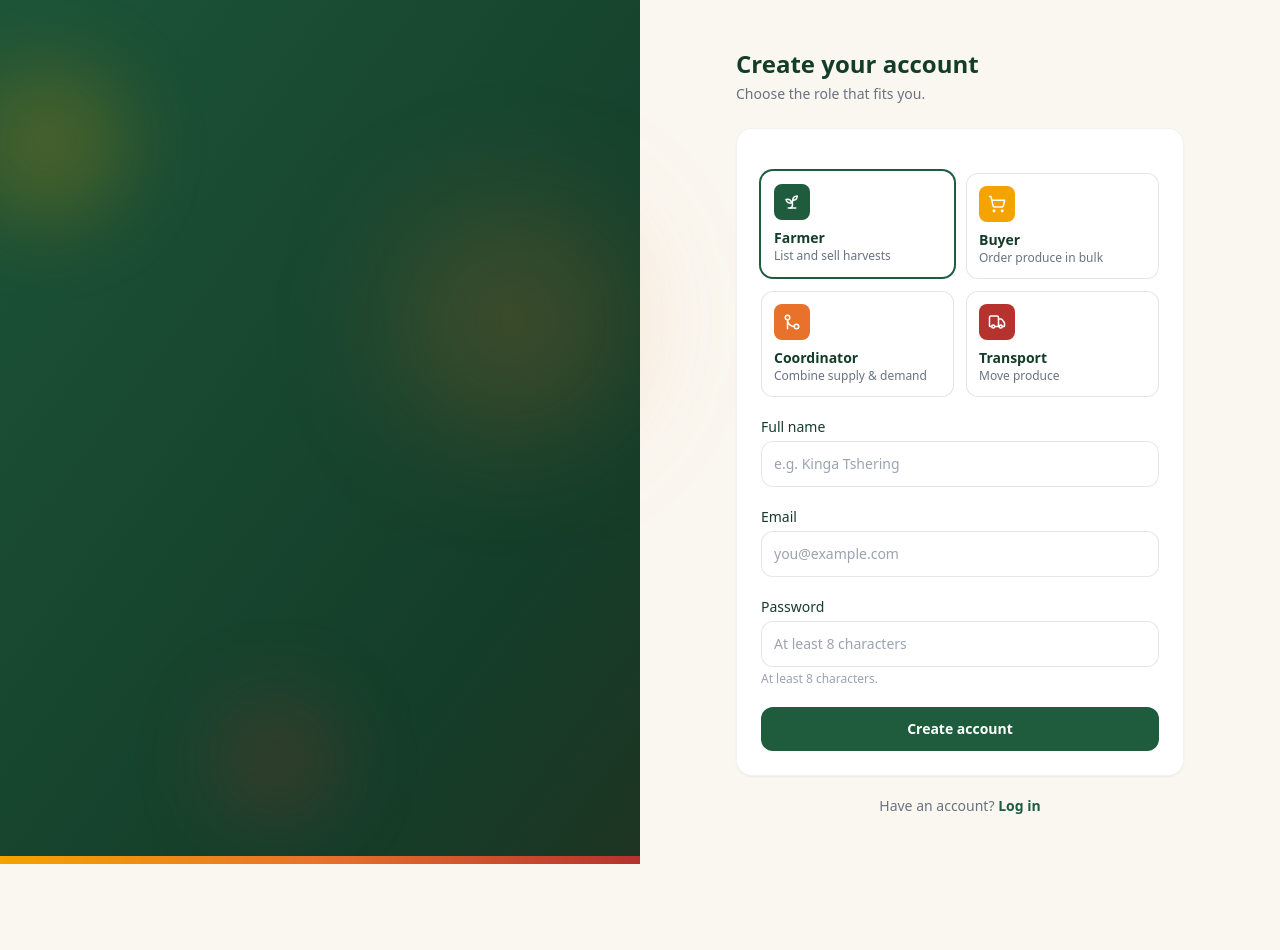
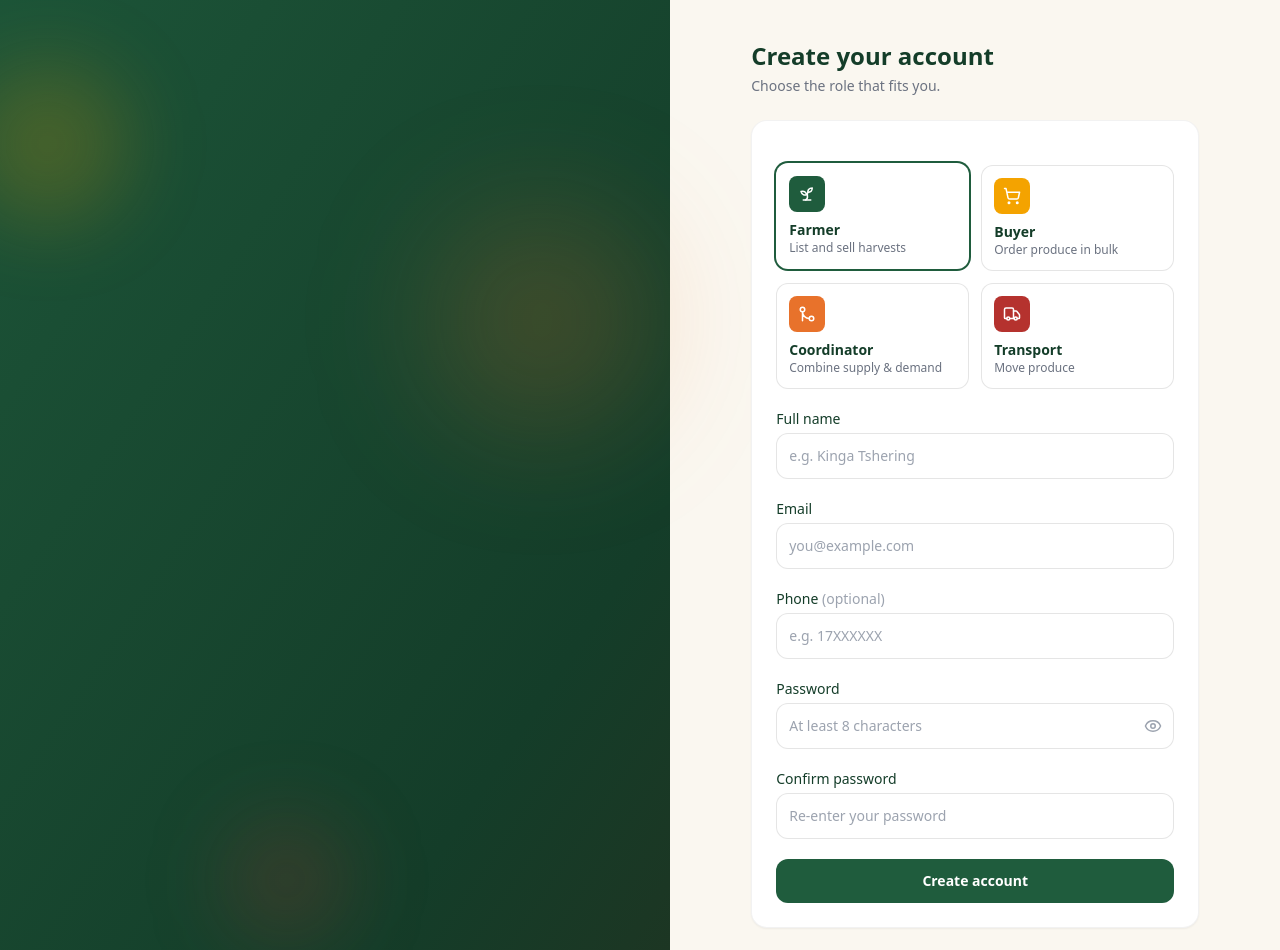
Before and after one commit to KingaTshering10/DrukAgriLink, a Next.js app: page /register in a window 1280 px wide. Shown: the top 950 px of the page. Before the commit the page ends 864 px from the top, so only its background shows below. Built offline with nearby package versions, Linux system fonts and the light colour scheme.

Commit message:
changed the registration page

```diff
--- a/src/app/(auth)/register/page.tsx
+++ b/src/app/(auth)/register/page.tsx
@@ -2,7 +2,7 @@
 import { useState } from "react";
 import { useFormState, useFormStatus } from "react-dom";
 import Link from "next/link";
-import { Sprout, ShoppingCart, GitMerge, Truck } from "lucide-react";
+import { Sprout, ShoppingCart, GitMerge, Truck, Eye, EyeOff, Check } from "lucide-react";
 import { signUp } from "../actions";
 
 const OPTIONS = [
@@ -12,26 +12,42 @@ const OPTIONS = [
   { role: "transport", icon: Truck, label: "Transport", hint: "Move produce", accent: "#b5322e" },
 ] as const;
 
-function Submit() {
+const PERKS = [
+  "Reach institutional buyers across Bhutan",
+  "Fair, transparent pricing — no hidden fees",
+  "Share transport and cut delivery costs",
+];
+
+function Submit({ disabled }: { disabled: boolean }) {
   const { pending } = useFormStatus();
-  return <button className="btn-primary w-full" disabled={pending}>{pending ? "Creating…" : "Create account"}</button>;
+  return (
+    <button className="btn-primary w-full" disabled={pending || disabled}>
+      {pending ? "Creating…" : "Create account"}
+    </button>
+  );
 }
 
 export default function Register() {
   const [role, setRole] = useState<string>("farmer");
+  const [password, setPassword] = useState("");
+  const [confirm, setConfirm] = useState("");
+  const [showPw, setShowPw] = useState(false);
   const [state, action] = useFormState(signUp, null as { error?: string } | null);
 
+  const mismatch = confirm.length > 0 && password !== confirm;
+  const matched = confirm.length > 0 && password === confirm;
+
   return (
-    <main className="min-h-screen overflow-hidden md:grid md:grid-cols-2">
-      {/* LEFT — animated Bhutanese welcome panel (desktop) */}
+    <main className="min-h-screen overflow-hidden md:grid md:grid-cols-[1.1fr_1fr]">
+      {/* LEFT — animated welcome panel */}
       <aside className="relative hidden md:block">
         <div className="animate-gradient absolute inset-0 bg-gradient-to-br from-forest via-forest-dark to-[#3a1d0e]" />
         <div className="animate-floaty absolute -left-8 top-16 h-40 w-40 rounded-full bg-saffron/20 blur-2xl" />
         <div className="animate-floaty absolute right-4 top-52 h-56 w-56 rounded-full bg-marigold/20 blur-3xl" style={{ animationDelay: "1.5s" }} />
-        <div className="animate-floaty absolute bottom-10 left-1/3 h-32 w-32 rounded-full bg-crimson/20 blur-2xl" style={{ animationDelay: "3s" }} />
+        <div className="animate-floaty absolute bottom-16 left-1/3 h-32 w-32 rounded-full bg-crimson/20 blur-2xl" style={{ animationDelay: "3s" }} />
 
         <div className="relative flex h-full flex-col justify-center px-12 text-white">
-          <Link href="/" className="reveal mb-8 flex items-center gap-2 text-lg font-bold">
+          <Link href="/" className="reveal mb-10 flex items-center gap-2 text-lg font-bold">
             <Sprout size={24} /> DrukAgriLink
           </Link>
           <p className="reveal mb-3 inline-block w-fit rounded-full border border-white/20 bg-white/10 px-4 py-1 text-sm backdrop-blur" style={{ animationDelay: "120ms" }}>
@@ -40,19 +56,35 @@ export default function Register() {
           <h2 className="reveal max-w-sm text-3xl font-bold leading-tight" style={{ animationDelay: "240ms" }}>
             Join Bhutan&apos;s farm-to-market network.
           </h2>
-          <p className="reveal mt-4 max-w-sm text-white/80" style={{ animationDelay: "360ms" }}>
-            Whether you grow, buy, coordinate, or transport — DrukAgriLink connects you to the
-            people who move produce across the Dragon Kingdom.
-          </p>
+
+          <ul className="reveal mt-8 space-y-3" style={{ animationDelay: "360ms" }}>
+            {PERKS.map((p) => (
+              <li key={p} className="flex items-start gap-3 text-white/90">
+                <span className="mt-0.5 inline-flex h-5 w-5 flex-none items-center justify-center rounded-full bg-saffron text-forest-dark">
+                  <Check size={13} strokeWidth={3} />
+                </span>
+                <span className="text-sm">{p}</span>
+              </li>
+            ))}
+          </ul>
+
+          <div className="reveal mt-12 flex gap-8" style={{ animationDelay: "480ms" }}>
+            <div>
+              <p className="text-3xl font-bold">850+</p>
+              <p className="text-xs text-white/70">Farmers connected</p>
+            </div>
+            <div>
+              <p className="text-3xl font-bold">20</p>
+              <p className="text-xs text-white/70">Dzongkhags reached</p>
+            </div>
+          </div>
         </div>
-        {/* flag-motif edge */}
         <div className="absolute bottom-0 left-0 h-2 w-full bg-gradient-to-r from-saffron via-marigold to-crimson" />
       </aside>
 
       {/* RIGHT — the form */}
-      <section className="flex items-center justify-center px-4 py-12">
+      <section className="flex items-center justify-center px-4 py-10">
         <div className="w-full max-w-md">
-          {/* mobile brand + motif */}
           <Link href="/" className="mb-6 flex items-center justify-center gap-2 text-lg font-bold text-forest md:hidden">
             <Sprout size={22} /> DrukAgriLink
           </Link>
@@ -72,15 +104,10 @@ export default function Register() {
                     key={o.role}
                     onClick={() => setRole(o.role)}
                     className={`group relative overflow-hidden rounded-xl border p-3 text-left transition-all duration-200
-                      ${selected
-                        ? "border-transparent shadow-md -translate-y-0.5"
-                        : "border-black/10 bg-white hover:-translate-y-0.5 hover:shadow-sm"}`}
+                      ${selected ? "border-transparent shadow-md -translate-y-0.5" : "border-black/10 bg-white hover:-translate-y-0.5 hover:shadow-sm"}`}
                     style={selected ? { boxShadow: `0 0 0 2px ${o.accent}` } : undefined}
                   >
-                    <span
-                      className="mb-2 inline-flex h-9 w-9 items-center justify-center rounded-lg text-white transition-transform duration-200 group-hover:scale-110"
-                      style={{ background: o.accent }}
-                    >
+                    <span className="mb-2 inline-flex h-9 w-9 items-center justify-center rounded-lg text-white transition-transform duration-200 group-hover:scale-110" style={{ background: o.accent }}>
                       <o.icon size={18} />
                     </span>
                     <p className="text-sm font-semibold text-forest-dark">{o.label}</p>
@@ -99,15 +126,46 @@ export default function Register() {
               <input id="email" name="email" type="email" required className="input" placeholder="you@example.com" />
             </div>
             <div>
+              <label className="label" htmlFor="phone">Phone <span className="font-normal text-gray-400">(optional)</span></label>
+              <input id="phone" name="phone" type="tel" className="input" placeholder="e.g. 17XXXXXX" />
+            </div>
+
+            <div>
               <label className="label" htmlFor="password">Password</label>
-              <input id="password" name="password" type="password" required minLength={8} className="input" placeholder="At least 8 characters" />
-              <p className="mt-1 text-xs text-gray-400">At least 8 characters.</p>
+              <div className="relative">
+                <input
+                  id="password" name="password" required minLength={8}
+                  type={showPw ? "text" : "password"}
+                  value={password} onChange={(e) => setPassword(e.target.value)}
+                  className="input pr-10" placeholder="At least 8 characters"
+                />
+                <button type="button" onClick={() => setShowPw((s) => !s)}
+                  className="absolute right-3 top-1/2 -translate-y-1/2 text-gray-400 hover:text-forest"
+                  aria-label={showPw ? "Hide password" : "Show password"}>
+                  {showPw ? <EyeOff size={18} /> : <Eye size={18} />}
+                </button>
+              </div>
+            </div>
+
+            <div>
+              <label className="label" htmlFor="confirm_password">Confirm password</label>
+              <div className="relative">
+                <input
+                  id="confirm_password" name="confirm_password" required
+                  type={showPw ? "text" : "password"}
+                  value={confirm} onChange={(e) => setConfirm(e.target.value)}
+                  className={`input pr-10 ${mismatch ? "border-crimson focus:ring-crimson/30" : matched ? "border-forest" : ""}`}
+                  placeholder="Re-enter your password"
+                />
+                {matched && <Check size={18} className="absolute right-3 top-1/2 -translate-y-1/2 text-forest" />}
+              </div>
+              {mismatch && <p className="mt-1 text-xs text-crimson">Passwords do not match.</p>}
             </div>
 
             {state?.error && (
               <p className="rounded-lg bg-crimson/10 px-3 py-2 text-sm text-crimson">{state.error}</p>
             )}
-            <Submit />
+            <Submit disabled={mismatch || password.length === 0 || confirm.length === 0} />
           </form>
 
           <p className="mt-5 text-center text-sm text-gray-500">
```
